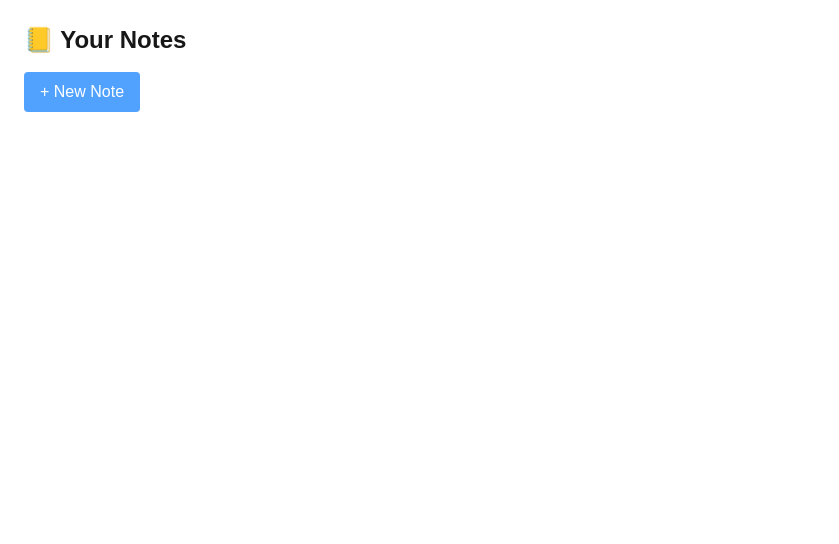
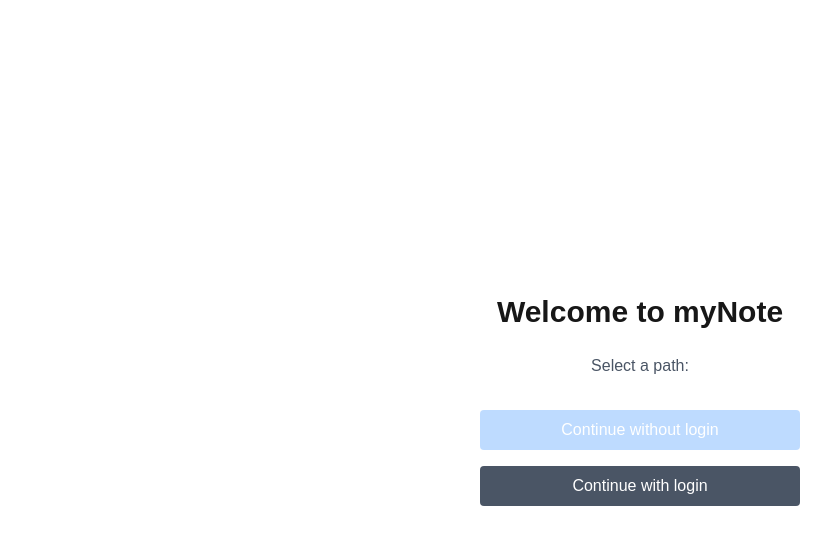
Before and after one commit to Sanket-Deb/mynote, a Next.js app: page / in a window 1280 px wide. Shown: the top 544 px of the page, without its empty margins (0-839 px from the left). Built offline with nearby package versions, Linux system fonts and the light colour scheme.

Commit message:
added login or anonymous options

```diff
--- a/src/app/page.js
+++ b/src/app/page.js
@@ -4,51 +4,39 @@ import { useEffect, useState } from "react";
 import { useRouter } from "next/navigation";
 import { nanoid } from "nanoid";
 
-const Home = () => {
-  const [notes, setNotes] = useState([]);
+const LandingPage = () => {
   const router = useRouter();
 
-  // Load saved note
-  useEffect(() => {
-    const stored = JSON.parse(localStorage.getItem("notes")) || [];
-    setNotes(stored);
-  }, []);
-
-  const handleNewNote = () => {
-    const id = nanoid(6);
-    const newNote = {
-      id,
-      content: "",
-      lastModified: new Date().toISOString(),
-    };
-
-    const updated = [newNote, ...notes];
-    localStorage.setItem("notes", JSON.stringify(updated));
+  const handleAnonymous = () => {
+    const id = nanoid(12);
     router.push(`/note/${id}`);
   };
 
+  const handleLogin = () => {
+    alert("Login with Google coming soon!");
+  };
+
   return (
-    <main className="p-6">
-      <h1 className="text-2xl font-bold mb-4">📒 Your Notes</h1>
-      <button
-        onClick={handleNewNote}
-        className="bg-blue-400 text-white px-4 py-2 rounded mb-4"
-      >
-        + New Note
-      </button>
+    <main className="h-screen flex flex-col items-center justify-center text-center px-6">
+      <h1 className="text-3xl font-bold mb-6">Welcome to myNote</h1>
+      <p className="mb-8 text-gray-600">Select a path:</p>
+      <div className="flex flex-col gap-4 w-full max-w-xs">
+        <button
+          onClick={handleAnonymous}
+          className="bg-blue-200 text-white py-2 px-4 rounded hover:bg-blue-600"
+        >
+          Continue without login
+        </button>
 
-      <ul>
-        {notes.map((note) => (
-          <li key={note.id}>
-            <a className="text-blue-600 underline" href={`/note/${note.id}`}>
-              {note.id} -{" "}
-              {note.content ? `${note.content.slice(0, 20)}...` : "Untitled"}
-            </a>
-          </li>
-        ))}
-      </ul>
+        <button
+          onClick={handleLogin}
+          className="bg-gray-600 text-white py-2 px-4 rounded hover:bg-gray-800"
+        >
+          Continue with login
+        </button>
+      </div>
     </main>
   );
 };
 
-export default Home;
+export default LandingPage;
```
Also changed, not shown: public/sw.js.
